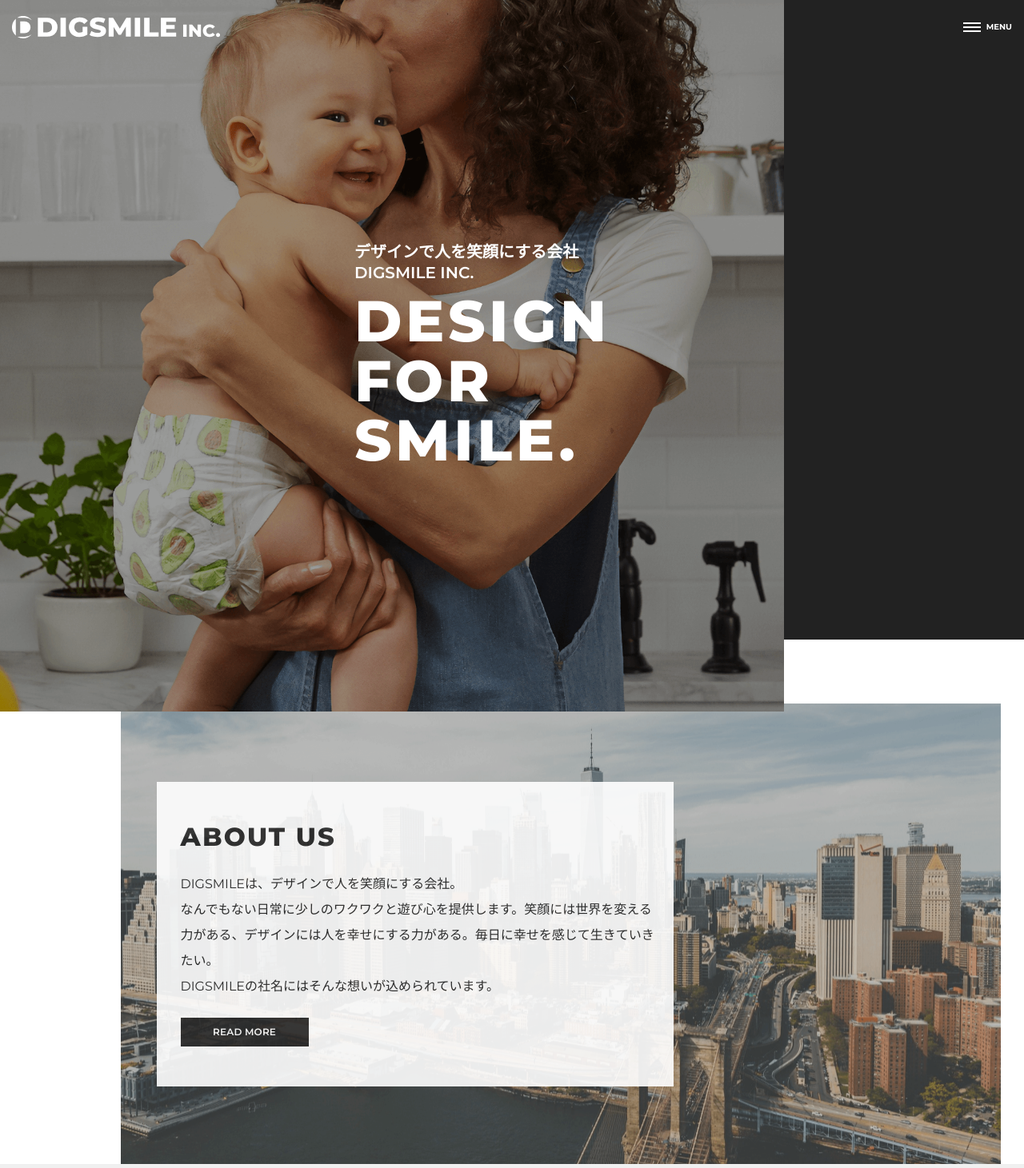
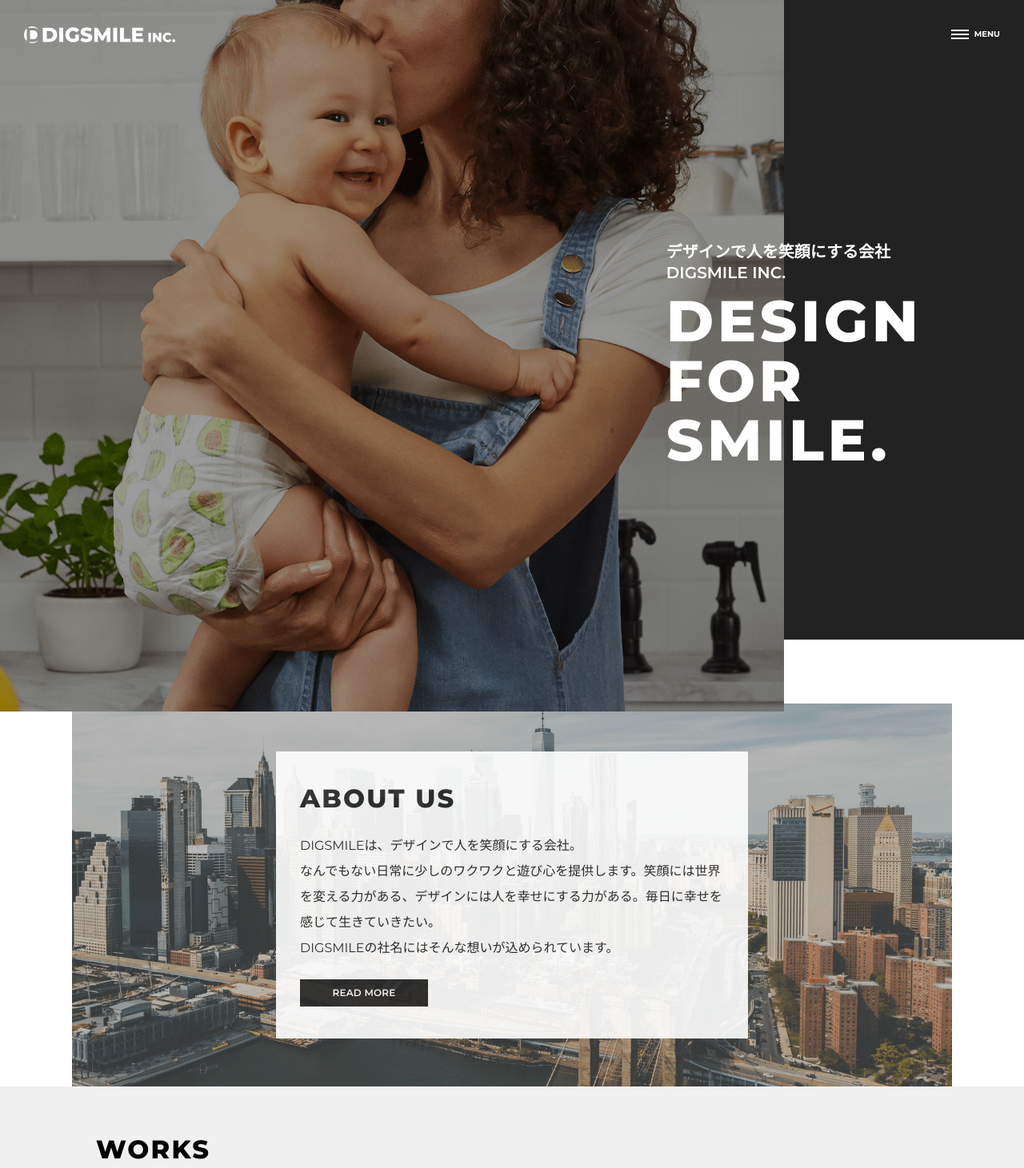
Before and after one commit to kidneee/Cresta_Third, a plain HTML site: page index.html in a window 1280 px wide. Shown: the top 1461 px of the page at 80% size. Drawn offline with nearby package versions, Linux system fonts and the light colour scheme.

Commit message:
TOPページ　TB版調整

```diff
--- a/assets/css/common.css
+++ b/assets/css/common.css
@@ -172,6 +172,9 @@ img {
   transition: 0.3s ease;
 }
 @media screen and (min-width: 768px) {
+  .header {
+    padding: 33px 30px;
+  }
 }
 @media screen and (min-width: 1440px) {
   .header {
@@ -186,11 +189,16 @@ img {
   align-items: center;
 }
 
-@media screen and (min-width: 768px) {
+@media screen and (max-width: 768px) {
+  .header__img {
+    width: 189px;
+    height: auto;
+    object-fit: cover;
+  }
+}
+@media screen and (min-width: 1440px) {
   .header__img {
     width: 260px;
-    height: 28.2px;
-    object-fit: cover;
   }
 }
 
@@ -274,6 +282,9 @@ img {
   z-index: 100;
 }
 @media screen and (min-width: 768px) {
+  .hamburger__wrapper {
+    right: 30px;
+  }
 }
 @media screen and (min-width: 1440px) {
   .hamburger__wrapper {
@@ -387,7 +398,8 @@ img {
 }
 @media screen and (min-width: 768px) {
   .fv__inner {
-    margin-bottom: 80px;
+    background: linear-gradient(90deg, var(--white) 0%, var(--white) 26.82%, var(--bg-fv) 26.82%, var(--bg-fv) 73.18%);
+    margin-bottom: 60px;
   }
 }
 @media screen and (min-width: 1440px) {
@@ -423,7 +435,7 @@ img {
   position: absolute;
   top: 50%;
   transform: translateY(-50%);
-  left: 110px;
+  right: -19vw;
   color: var(--white);
   display: flex;
   flex-direction: column;
@@ -431,12 +443,12 @@ img {
 }
 @media screen and (min-width: 768px) {
   .fv__content {
-    left: 443px;
+    right: -13.5vw;
   }
 }
 @media screen and (min-width: 1440px) {
   .fv__content {
-    left: 954px;
+    right: -10vw;
   }
 }
 
@@ -494,9 +506,12 @@ img {
 }
 @media screen and (min-width: 768px) {
   .about .l-inner {
-    padding: 7.64% 31.94% 7.64% 3.47%;
-    margin: 0 11.81%;
+    padding: 60px 0;
     position: relative;
+    display: flex;
+    flex-direction: column;
+    justify-content: center;
+    align-items: center;
   }
 }
 
@@ -504,6 +519,15 @@ img {
   background-color: var(--white);
   filter: opacity(0.9);
   padding: 50px 15px 50px 30px;
+}
+@media screen and (min-width: 768px) {
+  .about__content {
+    max-width: 590px;
+    width: 100%;
+    max-height: 359px;
+    height: 100%;
+    padding: 40px 30px;
+  }
 }
 @media screen and (min-width: 1440px) {
   .about__content {
@@ -544,6 +568,11 @@ img {
 .topics__list.l-column {
   gap: 20px;
 }
+@media screen and (min-width: 768px) {
+  .topics__list.l-column {
+    gap: 30px;
+  }
+}
 @media screen and (min-width: 1440px) {
   .topics__list.l-column {
     width: 700px;
@@ -564,6 +593,11 @@ img {
   letter-spacing: 0.015em;
   color: #cecece;
   margin-bottom: 6px;
+}
+@media screen and (min-width: 768px) {
+  .topics__date {
+    margin-bottom: 7px;
+  }
 }
 
 .topics__desc {
@@ -588,6 +622,11 @@ img {
   padding-top: 40px;
   padding-bottom: 40px;
 }
+@media screen and (min-width: 768px) {
+  .contact .l-inner {
+    padding-bottom: 80px;
+  }
+}
 @media screen and (min-width: 1440px) {
   .contact .l-inner {
     padding: 60px 0 120px;
@@ -599,9 +638,22 @@ img {
   }
 }
 
+@media screen and (min-width: 768px) {
+  .contact .c-title {
+    letter-spacing: 0;
+  }
+}
+
 .contact__desc.c-text {
   line-height: 1.87;
   font-weight: 300;
+}
+@media screen and (min-width: 768px) {
+  .contact__desc.c-text {
+    max-width: 510px;
+    margin-top: -7px;
+    margin-bottom: 14px;
+  }
 }
 
 @media screen and (min-width: 1440px) {
--- a/index.html
+++ b/index.html
@@ -79,6 +79,7 @@
       </div><!-- /.fv__inner -->
     </div><!-- /.fv -->
 
+    <div class="l-column-wrapper">
       <!-- About us -->
       <section class="about">
         <div class="l-inner">
@@ -93,6 +94,7 @@
           </div><!-- /.about__content -->
         </div><!-- /.l-inner -->
       </section>
+    </div><!-- /.l-column-wrapper -->
 
     <div class="l-column-wrapper l-bg-color">
       <!-- Works -->
```
Lines whose indentation alone changed are shown as unchanged.
